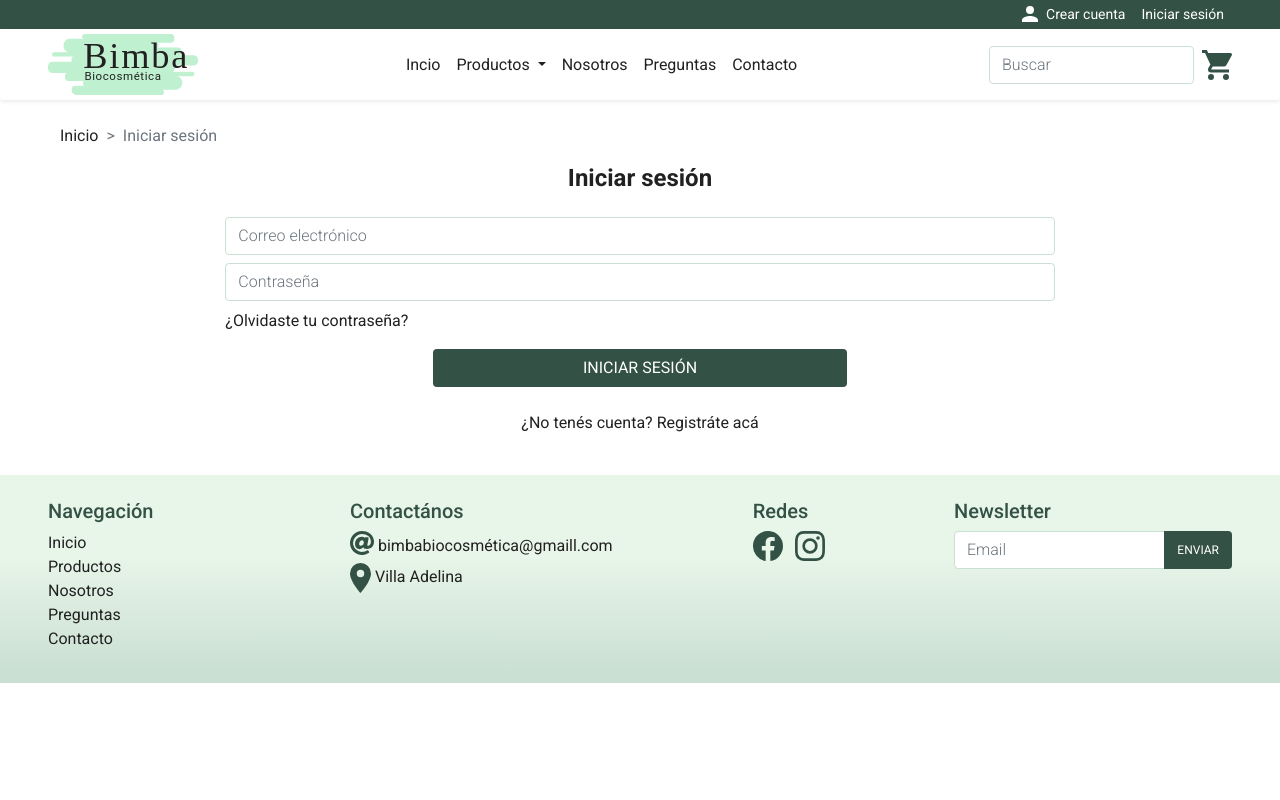
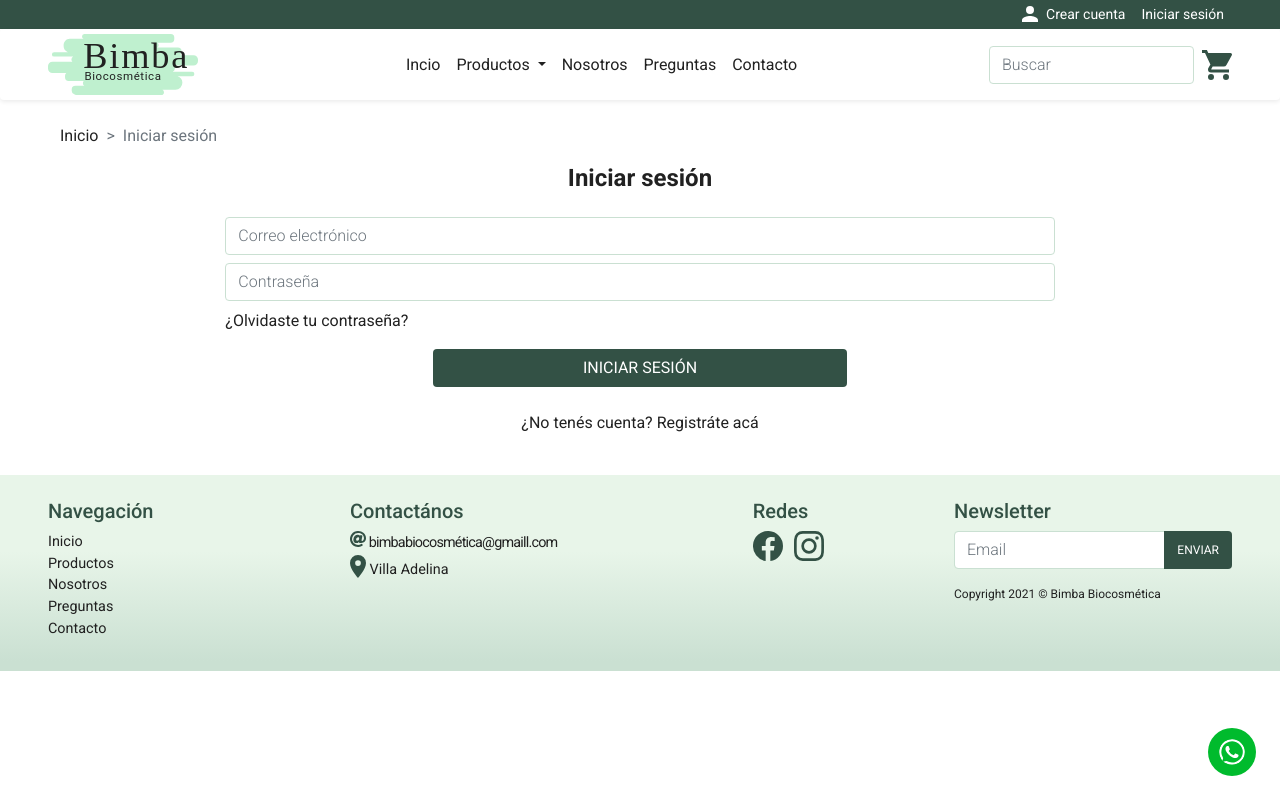
Before and after one commit to CandelaCapra/bimba_biocosmetica, a website: page pages/login.html in a window 1280 px wide. Drawn offline with nearby package versions, Linux system fonts and the light colour scheme.

Commit message:
agrego botón whatsapp y copyright en footer

```diff
--- a/pages/login.html
+++ b/pages/login.html
@@ -92,6 +92,10 @@
                 <p class="text-center">¿No tenés cuenta? <a href="nueva-cuenta.html">Registráte acá</a></p>
             </div>
         </section>
+
+        <div>
+            <a href="https://wa.me/+54" target="_blank"><img src="../images/whatsapp.svg" alt="Whatsapp" class="botonWhatsapp"></a>
+        </div>
     </main>
 
     <footer class="container-fluid px-5 footer">
@@ -115,8 +119,8 @@
             <div class="col-sm-6 col-md-4 mt-2 col-sm-auto">
                 <h2>Contactános</h2>
                 <ul class="list-unstyled">
-                    <li><a href="mailto:bimbabiocosmetica@gmail.com"><img src="../images/arroba.svg" alt="ïcono de arroba" class="footer__imagenContacto"> bimbabiocosmética@gmaill.com</a></li>
-                    <li><img src="../images/ubicacion.svg" alt="Ícono de ubicación" class="footer_imagenContacto"> Villa Adelina</li>
+                    <li><a href="mailto:bimbabiocosmetica@gmail.com" class="footer__email"><img src="../images/arroba.svg" alt="ïcono de arroba" class="footer__imagenContacto"> bimbabiocosmética@gmaill.com</a></li>
+                    <li><img src="../images/ubicacion.svg" alt="Ícono de ubicación" class="footer__imagenContacto"> Villa Adelina</li>
                 </ul>
             </div>
 
@@ -140,6 +144,7 @@
                         <button class="btn botones--pequeños" type="button" id="button-addon2">Enviar</button>
                     </div>
                 </form>
+                <p class="footer__copyright">Copyright 2021 © Bimba Biocosmética</p>
             </div>
         </div>
     </footer>
--- a/scss/_footer.scss
+++ b/scss/_footer.scss
@@ -3,6 +3,7 @@
 .footer {
     background: linear-gradient(180deg, $verdeClaro 39%, $verdeIntermedio 95%);
     padding: 1rem 0;
+    font-size: 90%;
     h2 {
         color: $verdeOscuro;
     }
@@ -10,7 +11,8 @@
         color: $negro;
     }
     &__imagenContacto {
-        padding-bottom: 0.50rem;
+        padding-bottom: 0.5rem;
+        max-width: 1rem;
     }
     &__imagenRedes {
         padding: 0 0.50rem 1rem 0;
@@ -21,4 +23,10 @@
     &__enlaceRedes:hover {
         text-decoration: none;
     }
+    &__copyright {
+        font-size: 0.75rem;
+    }
+    &__email {
+        letter-spacing: -0.05rem;
+    }
 }
--- a/scss/_propiedades-generales.scss
+++ b/scss/_propiedades-generales.scss
@@ -85,6 +85,17 @@ a {
     }
 }
 
+.botonWhatsapp{
+    max-width: 3rem;
+    padding: 0.7rem;
+    background-color: #00bb2d;
+    position: fixed;
+    bottom: 3vh;
+    right: 3vh;
+    z-index: 5;
+    border-radius: 50%;
+    }
+
 /*Esto modifica clases de Bootstrap*/
 .badge--verde {
     background-color: $verdeLogo;
```
Also changed, not shown: index.html (+8 -3 lines), pages/contacto.html (+7 -2 lines), pages/nosotros.html (+7 -2 lines), pages/preguntas-frecuentes.html (+7 -2 lines), pages/productos.html (+7 -2 lines), pages/registro.html (+7 -2 lines), css/main.css, images/whatsapp.svg (added).
